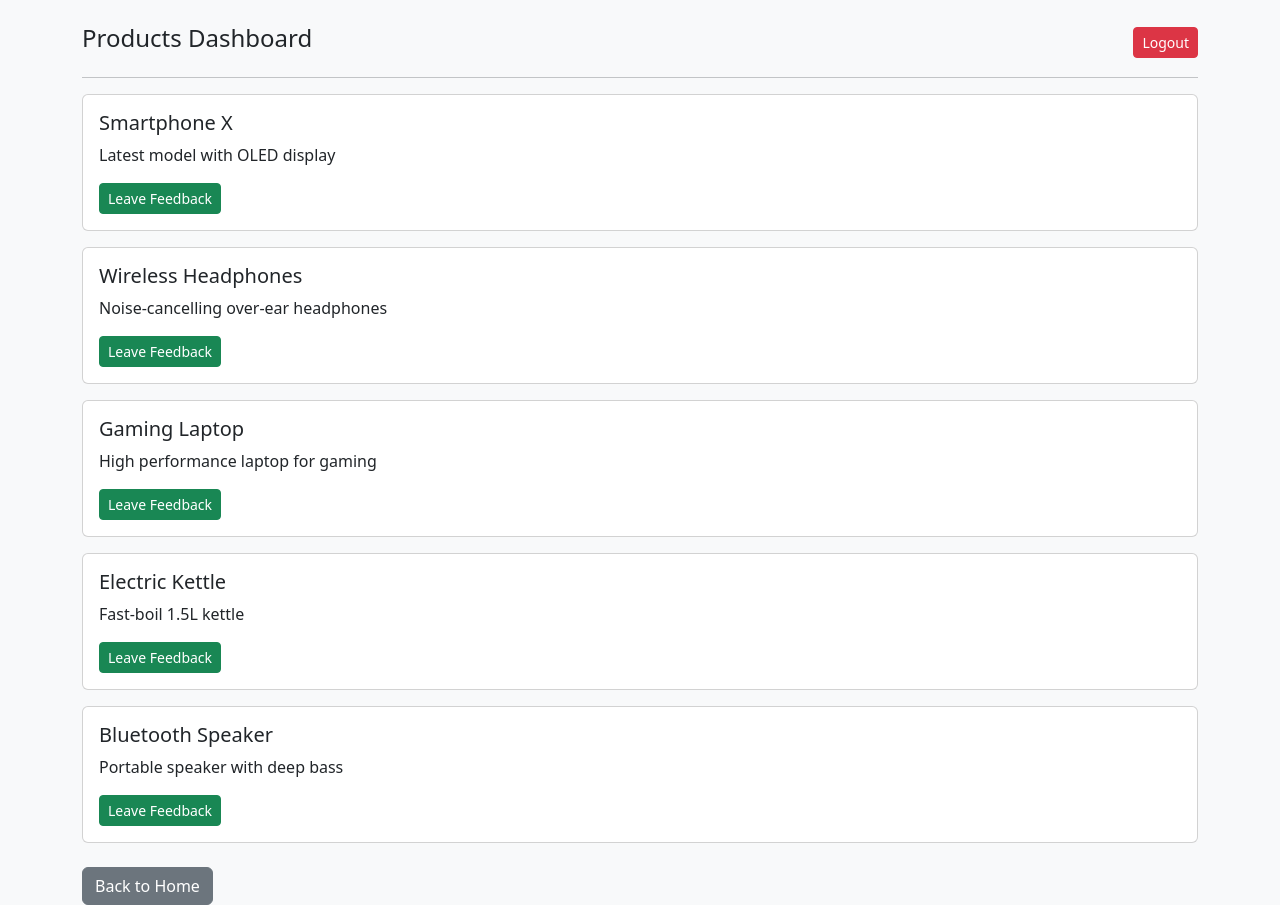
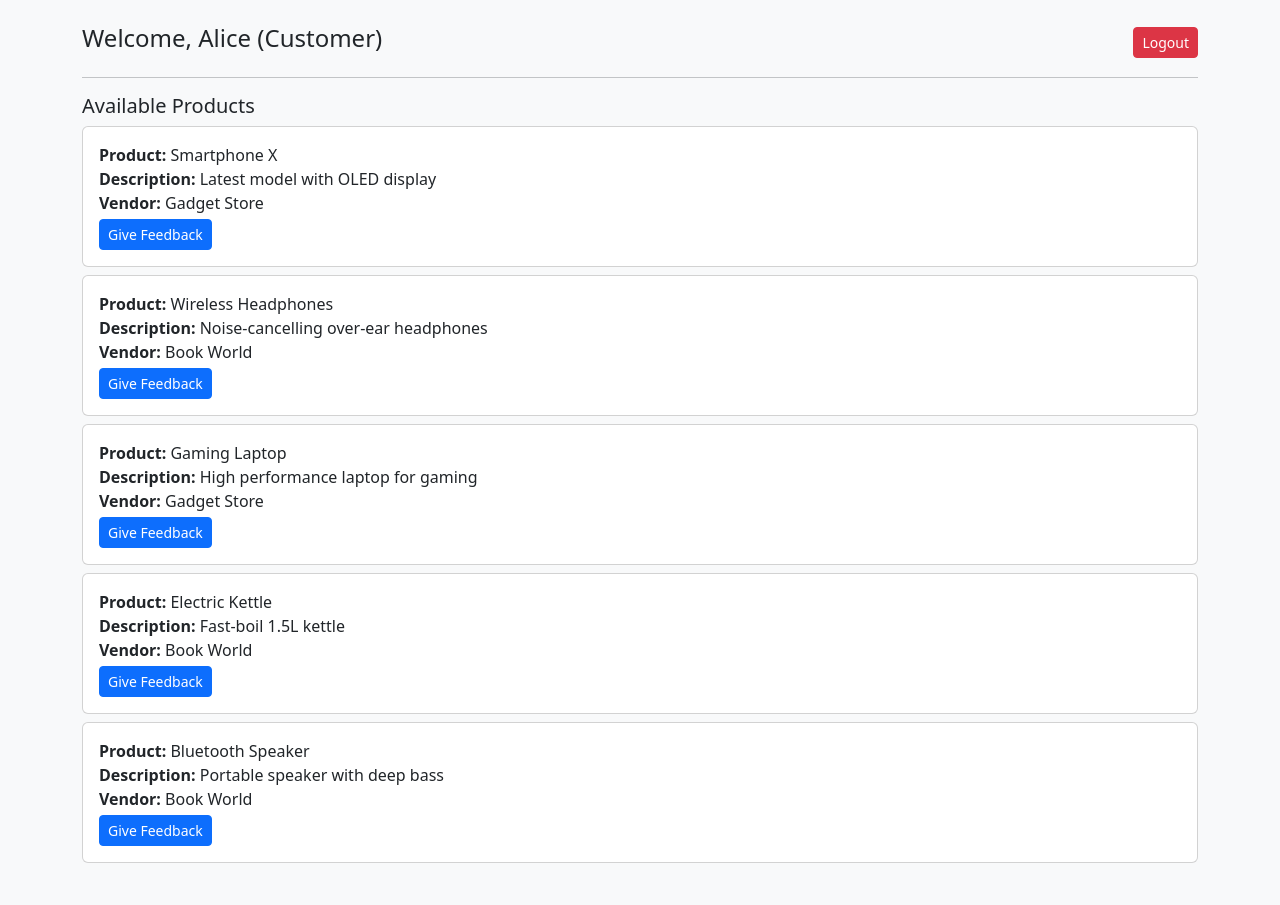
Before and after one commit to surenelango03/mini_app_feedback_system, a Flask app: page / in a window 1280 px wide. After the commit the page ends 863 px from the top, so only its background shows below. Run offline with Flask 3, Linux system fonts and the light colour scheme; a user stored in the database is signed in; data comes from the database, SQL or seed files in the repository.

Commit message:
display vendor

```diff
--- a/app.py
+++ b/app.py
@@ -78,12 +78,19 @@ def products():
 
     conn = get_db()
     cursor = conn.cursor(dictionary=True)
-    cursor.execute("SELECT * FROM Products")
+
+    # Join Vendors to get vendor_name
+    cursor.execute("""
+        SELECT p.id, p.name, p.description, v.name AS vendor_name
+        FROM Products p
+        LEFT JOIN Vendors v ON p.vendor_id = v.id
+    """)
     products_list = cursor.fetchall()
     cursor.close()
     conn.close()
 
     return render_template("products.html", products=products_list, user=user)
+
 
 
 @app.route("/")
@@ -111,11 +118,13 @@ def home():
 
         # Fetch products without feedback
         cursor.execute("""
-            SELECT id, name, description
-            FROM Products
-            WHERE id NOT IN (SELECT DISTINCT product_id FROM Feedback)
+            SELECT pr.id, pr.name, pr.description, v.name AS vendor_name
+            FROM Products pr
+            JOIN Vendors v ON pr.vendor_id = v.id
+            WHERE pr.id NOT IN (SELECT DISTINCT product_id FROM Feedback)
         """)
         products_no_feedback = cursor.fetchall()
+
 
         cursor.close()
         conn.close()
@@ -130,11 +139,18 @@ def home():
         # customer flow
         conn = get_db()
         cursor = conn.cursor(dictionary=True)
-        cursor.execute("SELECT * FROM Products")
+
+        cursor.execute("""
+            SELECT p.id, p.name, p.description, v.name AS vendor_name
+            FROM Products p
+            LEFT JOIN Vendors v ON p.vendor_id = v.id
+        """)
         products_list = cursor.fetchall()
         cursor.close()
         conn.close()
+
         return render_template("products.html", products=products_list, user=user)
+
 
 
 
@@ -165,26 +181,38 @@ def logout():
 def feedback(product_id):
     user = current_user()
     if not user or user["role"] != "customer":
-        flash("Only users can leave feedback.", "danger")
+        flash("Only customers can submit feedback.", "danger")
         return redirect(url_for("login"))
 
+    conn = get_db()
+    cursor = conn.cursor(dictionary=True)
+
     if request.method == "POST":
-        comment = request.form["comment"]
         rating = request.form["rating"]
-
-        conn = get_db()
-        cursor = conn.cursor()
+        feedback_text = request.form["feedback"]  # changed from comment
         cursor.execute(
-            "INSERT INTO Feedback (comment, rating, product_id, user_id) VALUES (%s, %s, %s, %s)",
-            (comment, rating, product_id, user["id"])
+            "INSERT INTO Feedback (comment, rating, product_id, user_id, submitted_at) VALUES (%s, %s, %s, %s, NOW())",
+            (feedback_text, rating, product_id, user["id"])
         )
         conn.commit()
+        flash("Feedback submitted successfully!", "success")
         cursor.close()
         conn.close()
-        flash("Feedback submitted!", "success")
-        return redirect(url_for("home"))
+        return redirect(url_for("products"))
 
-    return render_template("feedback_form.html", product_id=product_id, user=user)
+    # Get product info + vendor name
+    cursor.execute("""
+        SELECT p.id, p.name, p.description, v.name AS vendor_name
+        FROM Products p
+        JOIN Vendors v ON p.vendor_id = v.id
+        WHERE p.id = %s
+    """, (product_id,))
+    product = cursor.fetchone()
+    cursor.close()
+    conn.close()
+
+    return render_template("feedback_form.html", product=product, user=user)
+
 
 
 @app.route("/reply/<int:feedback_id>", methods=["GET", "POST"])
--- a/templates/admin_dashboard.html
+++ b/templates/admin_dashboard.html
@@ -25,7 +25,7 @@
         <div class="card mb-2">
           <div class="card-body">
             <strong>Product:</strong> {{ fb.product_name }}<br>
-            <strong>Comment:</strong> {{ fb.comment }}<br>
+            <strong>Feedback:</strong> {{ fb.comment }}<br>
             <strong>Rating:</strong> {{ fb.rating }}<br>
             {% if fb.feedback_id in reply_map %}
               <strong>Reply:</strong> {{ reply_map[fb.feedback_id] }}
@@ -47,6 +47,7 @@
           <div class="card-body">
             <strong>Product:</strong> {{ p.name }}<br>
             <strong>Description:</strong> {{ p.description }}<br>
+            <strong>Vendor:</strong> {{ p.vendor_name }}
           </div>
         </div>
       {% endfor %}
--- a/templates/feedback_form.html
+++ b/templates/feedback_form.html
@@ -14,8 +14,8 @@
     <hr>
     <form method="POST">
       <div class="mb-3">
-        <label for="comment" class="form-label">Comment:</label>
-        <textarea class="form-control" id="comment" name="comment" rows="3" required></textarea>
+        <label for="feedback" class="form-label">feedback:</label>
+        <textarea class="form-control" id="feedback" name="feedback" rows="3" required></textarea>
       </div>
       <div class="mb-3">
         <label for="rating" class="form-label">Rating (1-5):</label>
--- a/templates/products.html
+++ b/templates/products.html
@@ -7,23 +7,30 @@
 </head>
 <body class="bg-light">
   <div class="container mt-4">
+
+    <!-- Header -->
     <div class="d-flex justify-content-between align-items-center mb-3">
-      <h4>Products Dashboard</h4>
+      <h4>Welcome, {{ user.name }} (Customer)</h4>
       <a href="{{ url_for('logout') }}" class="btn btn-danger btn-sm">Logout</a>
     </div>
     <hr>
-    {% for product in products %}
-      <div class="card mb-3">
-        <div class="card-body">
-          <h5 class="card-title">{{ product.name }}</h5>
-          <p class="card-text">{{ product.description }}</p>
-          {% if user and user.role == 'customer' %}
-            <a href="{{ url_for('feedback', product_id=product.id) }}" class="btn btn-sm btn-success">Leave Feedback</a>
-          {% endif %}
+
+    <h5>Available Products</h5>
+    {% if products %}
+      {% for product in products %}
+        <div class="card mb-2">
+          <div class="card-body">
+            <strong>Product:</strong> {{ product.name }}<br>
+            <strong>Description:</strong> {{ product.description }}<br>
+            <strong>Vendor:</strong> {{ product.vendor_name }}<br>
+            <a href="{{ url_for('feedback', product_id=product.id) }}" class="btn btn-sm btn-primary mt-1">Give Feedback</a>
+          </div>
         </div>
-      </div>
-    {% endfor %}
-    <a href="{{ url_for('home') }}" class="btn btn-secondary mt-2">Back to Home</a>
+      {% endfor %}
+    {% else %}
+      <p>No products available at the moment.</p>
+    {% endif %}
+
   </div>
 </body>
 </html>
```
